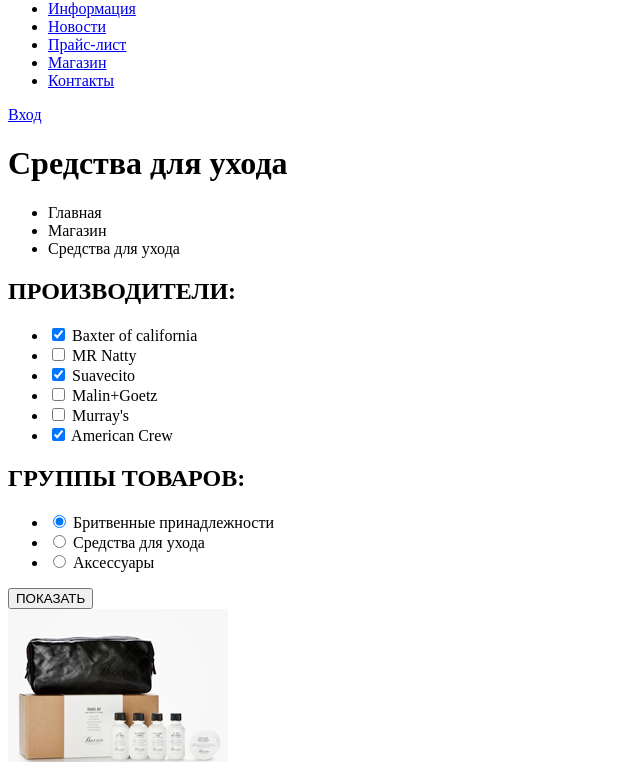
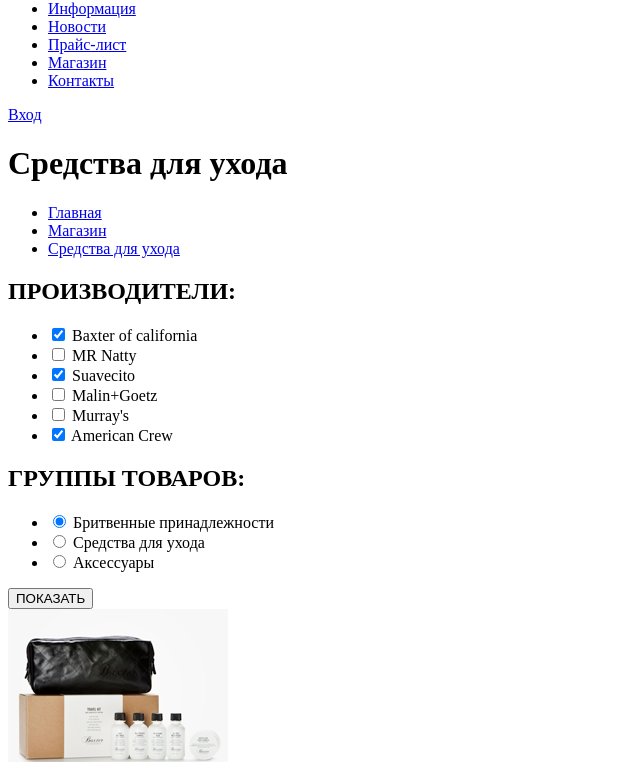
Before and after one commit to dvskorikov/162528-barbershop, a plain HTML site: page catalog.html in a window 1280 px wide. Shown: the part 42-804 px from the top of the page, without its empty margins (0-640 px from the left). Drawn offline with Linux system fonts and the light colour scheme.

Commit message:
добавил ссылки для "хлебных крошек" в каталоге товаров

```diff
--- a/catalog.html
+++ b/catalog.html
@@ -53,9 +53,9 @@
 
           <h1 class="catalog-header">Средства для ухода</h1>
           <ul class="breadcrumbs">
-              <li class="breadcrumbs-pos1">Главная</li>
-              <li class="breadcrumbs-pos2">Магазин</li>
-              <li class="breadcrumbs-pos3">Средства для ухода</li>
+              <li class="breadcrumbs-pos1"><a href="#">Главная</a></li>
+              <li class="breadcrumbs-pos2"><a href="#">Магазин</a></li>
+              <li class="breadcrumbs-pos3"><a href="#">Средства для ухода</a></li>
           </ul>
 
           <div class="container">
```
